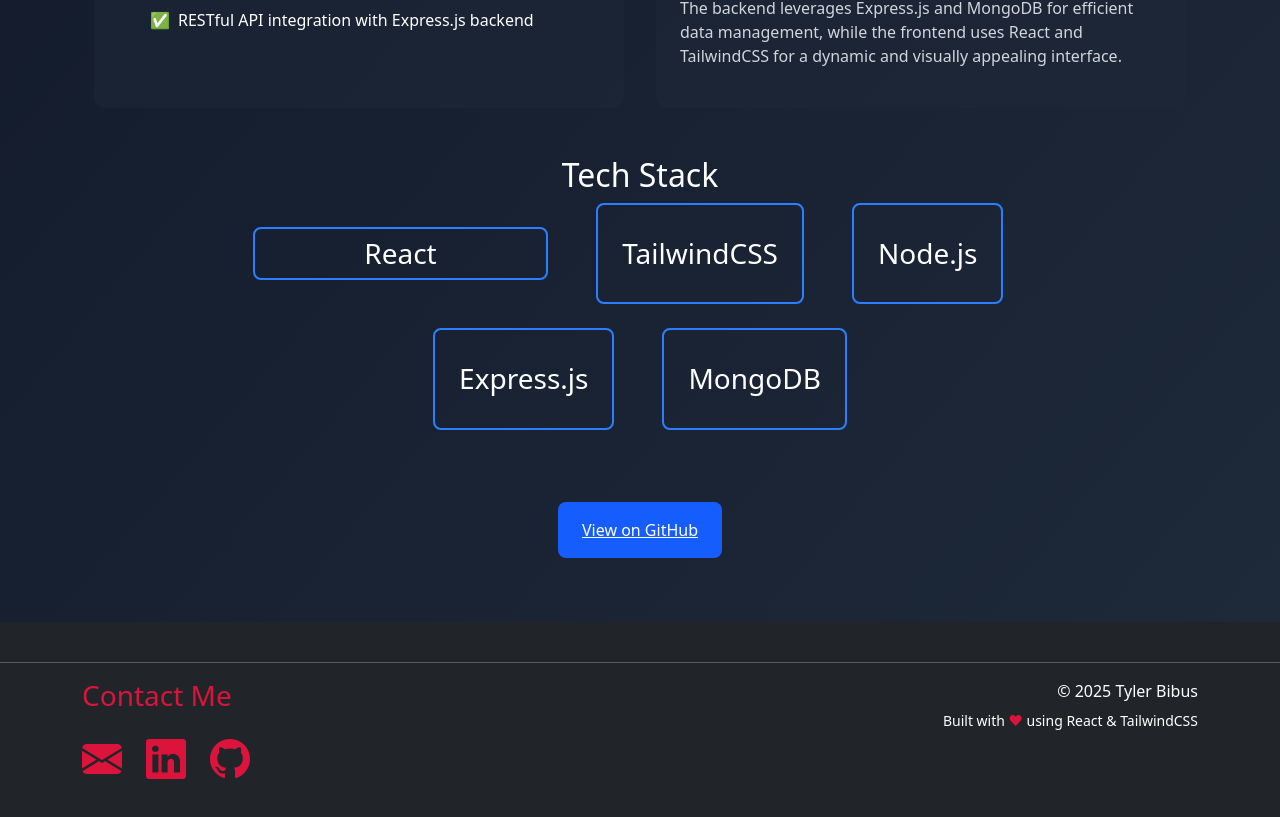
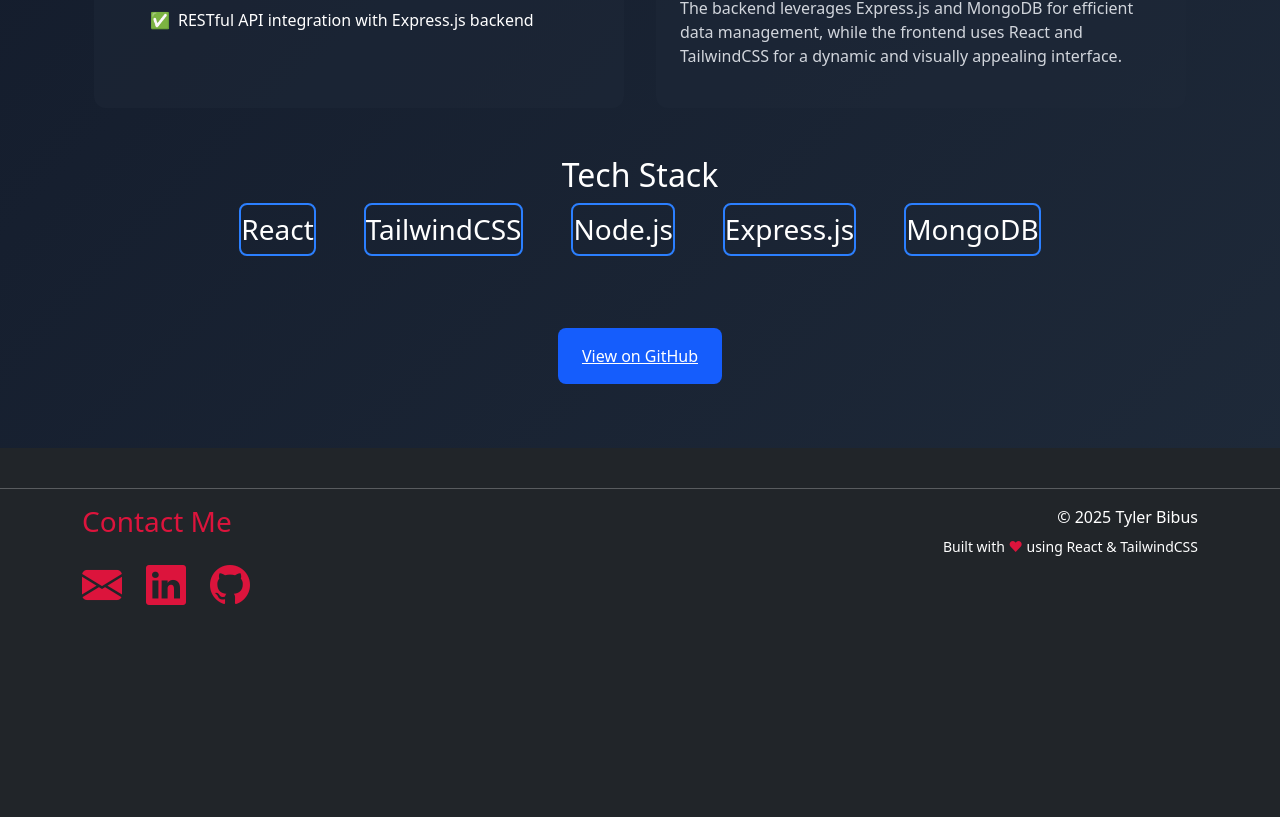
Before and after one commit to Tyler-Bibus/personal, a React (Vite) app in the folder portfolio/: page /#/web-design-projects in a window 1280 px wide. Shown: the part 974-1791 px from the top of the page. After the commit the page ends 1621 px from the top, so only its background shows below. Built offline with nearby package versions, Linux system fonts and the light colour scheme.

Commit message:
fix for box sizes

```diff
--- a/portfolio/src/pages/WebDesignProjects.jsx
+++ b/portfolio/src/pages/WebDesignProjects.jsx
@@ -93,23 +93,23 @@
                 <motion.div variants={itemVariants} className="text-center relative z-10">
                 <h2 className="text-2xl font-bold mb-6">Tech Stack</h2>
                 <div className="flex justify-center items-center gap-6 flex-wrap max-w-4xl mx-auto">
-                  <div className="flex flex-col  border-2 border-blue-500 rounded-lg" style={{width: '33%'}}>
+                  <div className="flex border-2 border-blue-500 rounded-lg">
                   <h3 className="mt-2 text-3xl font-semibold">React</h3>
                   </div>
                   <br/>
-                  <div className="flex flex-col items-center p-4 border-2 border-blue-500 rounded-lg">
+                  <div className="flex flex-col items-center border-2 border-blue-500 rounded-lg">
                   <h3 className="mt-2 text-3xl font-semibold">TailwindCSS</h3>
                   </div>
                   <br/>
-                  <div className="flex flex-col items-center p-4 border-2 border-blue-500 rounded-lg">
+                  <div className="flex flex-col items-center border-2 border-blue-500 rounded-lg">
                   <h3 className="mt-2 text-3xl font-semibold">Node.js</h3>
                   </div>
                   <br/>
-                  <div className="flex flex-col items-center p-4 border-2 border-blue-500 rounded-lg">
+                  <div className="flex flex-col items-center border-2 border-blue-500 rounded-lg">
                   <h3 className="mt-2 text-3xl font-semibold">Express.js</h3>
                   </div>
                   <br/>
-                  <div className="flex flex-col items-center p-4 border-2 border-blue-500 rounded-lg">
+                  <div className="flex flex-col items-center border-2 border-blue-500 rounded-lg">
                   <h3 className="mt-2 text-3xl font-semibold">MongoDB</h3>
                   </div>
                 </div>
```
